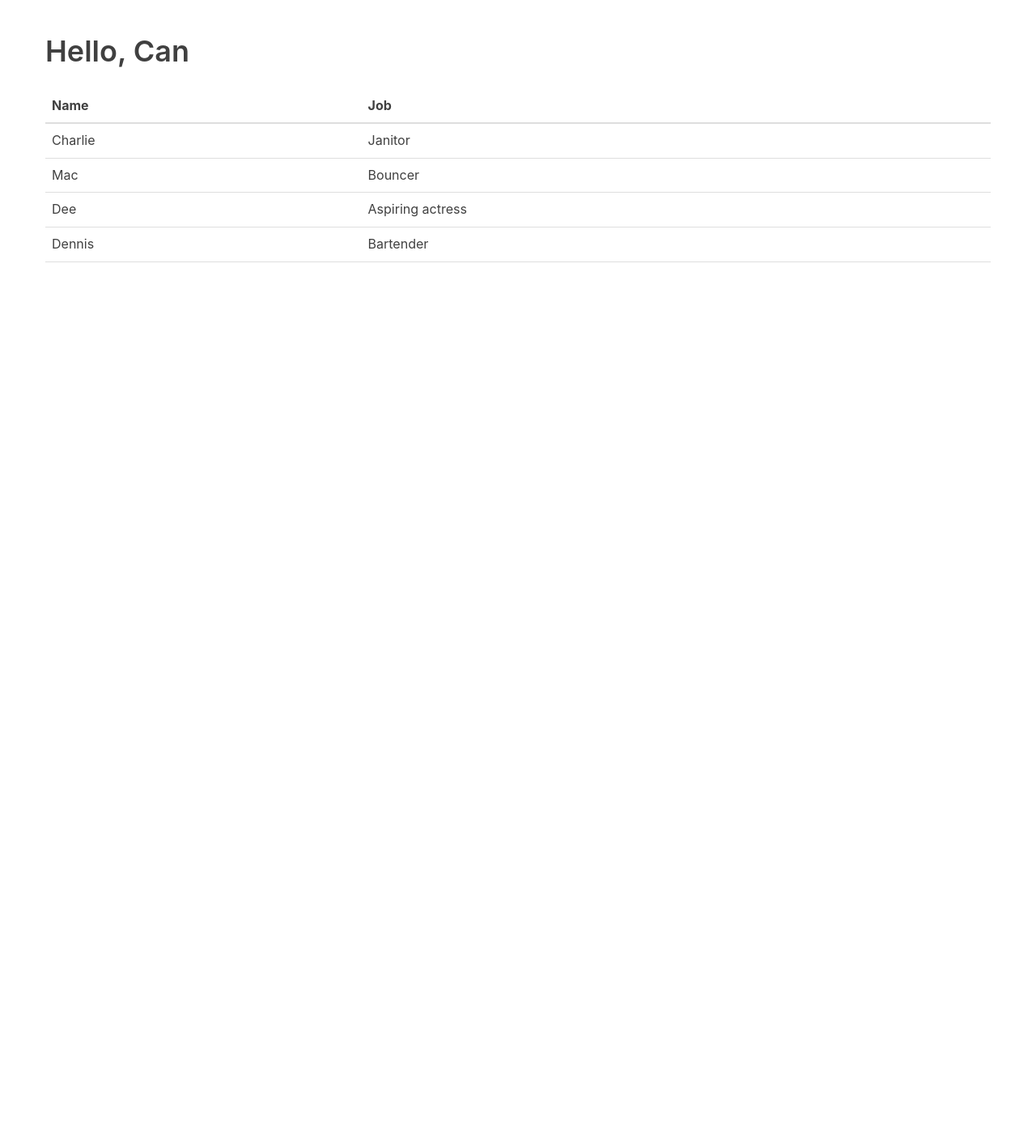
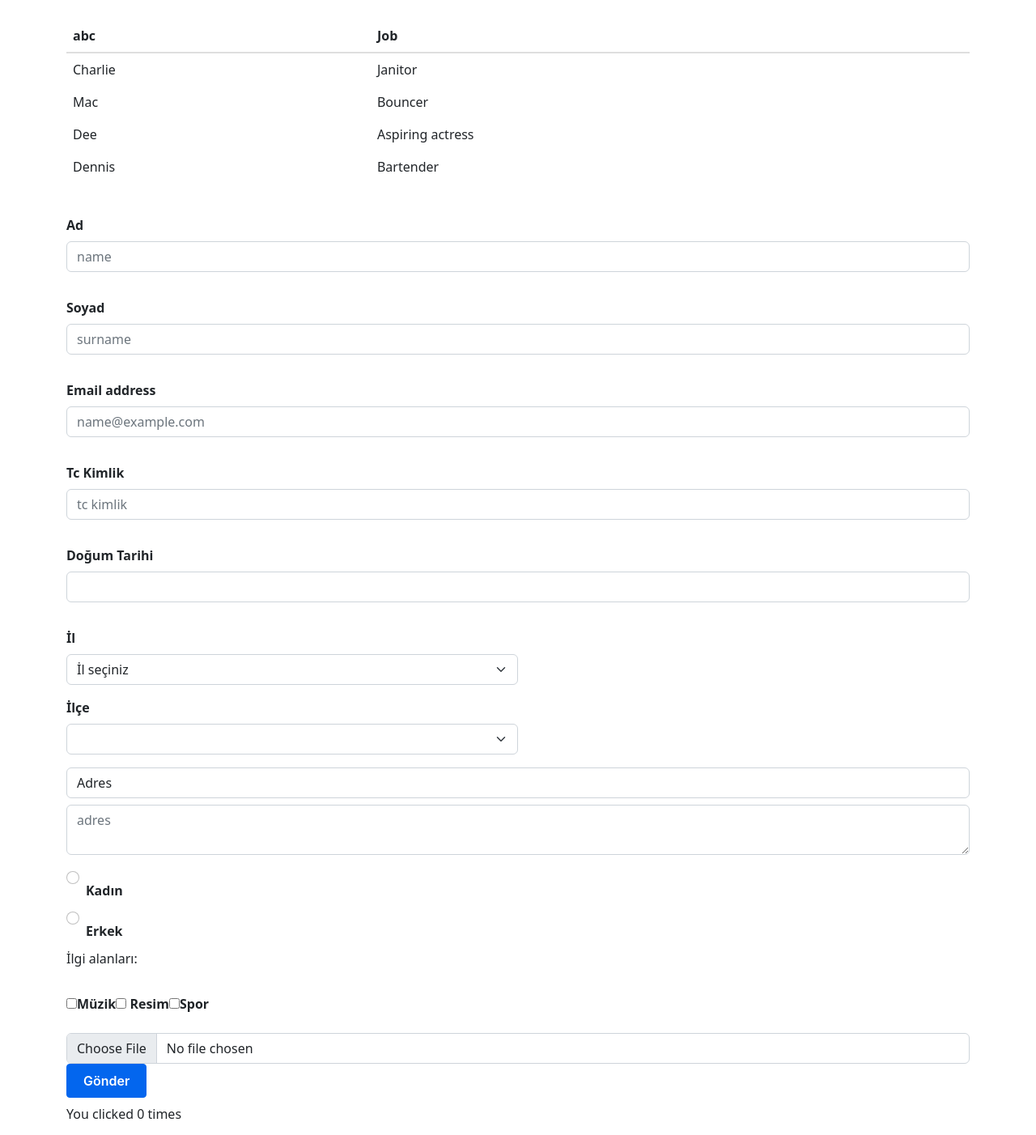
Before and after one commit to mehmetcandinc/LearnReact, a React (Create React App) app in the folder react-tutorial/: page / in a window 1280 px wide. Shown: the part 378-1780 px from the top of the page at 81% size. Before the commit the page ends 800 px from the top, so only its background shows below. Built offline with nearby package versions, Linux system fonts and the light colour scheme.

Commit message:
added popper.jss+bootstrap  ++form.js

```diff
--- a/react-tutorial/package.json
+++ b/react-tutorial/package.json
@@ -3,9 +3,13 @@
   "version": "0.1.0",
   "private": true,
   "dependencies": {
+    "@popperjs/core": "^2.11.6",
     "@testing-library/jest-dom": "^5.16.5",
     "@testing-library/react": "^13.3.0",
     "@testing-library/user-event": "^13.5.0",
+    "bootstrap": "^5.2.0",
+    "jquery": "^3.6.1",
+    "popper.js": "^1.16.1",
     "react": "^18.2.0",
     "react-dom": "^18.2.0",
     "react-scripts": "5.0.1",
--- a/react-tutorial/src/App.js
+++ b/react-tutorial/src/App.js
@@ -2,6 +2,8 @@ import React, { Component } from "react";
 import { heading, heading2, heading3 } from "./someExample";
 import Table from "./Table";
 import { TableHeader, TableBody } from "./simpleComponents";
+import Form from "./form";
+import Example from "./ex";
 
 class App extends Component {
   render() {
@@ -9,12 +11,13 @@ class App extends Component {
       <div className="container">
         <Table />
         {heading}
-        {heading2}
         {heading3}
         <table>
-          <TableHeader />
+          <TableHeader header="abc" />
           <TableBody />
         </table>
+        <Form/>
+        <Example/>
       </div>
     );
   }
--- /dev/null
+++ b/react-tutorial/src/ex.js
@@ -0,0 +1,17 @@
+import React, { useState } from 'react';
+
+function Example() {
+  // Declare a new state variable, which we'll call "count"
+  const [count, setCount] = useState(0);
+
+  return (
+    <div>
+      <p>You clicked {count} times</p>
+      <button onClick={() => setCount(count + 1)}>
+        Click me
+      </button>
+    </div>
+  );
+}
+
+export default Example
--- /dev/null
+++ b/react-tutorial/src/form.js
@@ -0,0 +1,148 @@
+import React from "react";
+import "@popperjs/core"
+import "bootstrap"
+import 'bootstrap/dist/css/bootstrap.min.css';
+const Form = () => {
+  return (
+    <form>
+      <div className="mb-3">
+        <label htmlFor="ad" className="form-label">
+          Ad
+        </label>
+        <input
+          type="text"
+          className="form-control"
+          id="ad"
+          name="ad"
+          placeholder="name"
+        />
+      </div>
+      <div className="mb-3">
+        <label htmlFor="soyad" className="form-label">
+          Soyad
+        </label>
+        <input
+          type="text"
+          className="form-control"
+          id="soyad"
+          name="soyad"
+          placeholder="surname"
+        />
+      </div>
+      <div className="mb-3">
+        <label htmlFor="email" className="form-label">
+          Email address
+        </label>
+        <input
+          type="email"
+          className="form-control"
+          id="email"
+          name="email"
+          placeholder="name@example.com"
+        />
+      </div>
+      <div className="mb-3">
+        <label htmlFor="tc kimlik" className="form-label">
+          Tc Kimlik
+        </label>
+        <input
+          type="text"
+          className="form-control"
+          id="tckimlik"
+          name="tckimlik"
+          maxLength="11"
+          placeholder="tc kimlik"
+        />
+      </div>
+
+      <div className="mb-3">
+        <label htmlFor="dogum" className="form-label">
+          Doğum Tarihi
+        </label>
+        <input type="text" className="form-control" id="dogum" name="dogum" />
+      </div>
+
+      <div className="col-md-6">
+        <label className="form-label">İl</label>
+        <select id="il" className="form-select form-control" name="il">
+          <option defaultValue>İl seçiniz</option>
+          <option value="34">İstanbul</option>
+          <option value="09">Aydın</option>
+          <option value="41">Kocaeli</option>
+        </select>
+      </div>
+      <div className="col-md-6">
+        <label htmlFor="ilce" className="form-label">
+          İlçe
+        </label>
+        <select
+          id="ilce"
+          name="ilce"
+          className="form-select form-control"
+          aria-label="Default select example"
+        ></select>
+      </div>
+
+      <div className="mb-3">
+        <label htmlFor="adres" className="form-control">
+          Adres
+        </label>
+        <textarea
+
+          type="adres"
+          className="form-control"
+          id="adres"
+          name="adres"
+          placeholder="adres"
+          >
+          </textarea>
+      </div>
+
+      <div className="form-check">
+        <input
+          className="form-check-input"
+          type="radio"
+          name="cinsiyet"
+          id="flexRadioDefault1"
+          value="kadin"
+        />
+        <label className="form-check-label" htmlFor="flexRadioDefault1">
+          {" "}
+          Kadın{" "}
+        </label>
+      </div>
+
+      <div className="form-check">
+        <input
+          className="form-check-input"
+          type="radio"
+          name="cinsiyet"
+          id="flexRadioDefault2"
+          value="erkek"
+        />
+        <label className="form-check-label" htmlFor="flexRadioDefault2">
+          {" "}
+          Erkek{" "}
+        </label>
+      </div>
+      <p>İlgi alanları:</p>
+      <label htmlFor="c1">
+        <input type="checkbox" name="alan" value="Müzik" id="c1" />
+        Müzik
+      </label>
+      <label htmlFor="c2">
+        <input type="checkbox" name="alan" value="resim" id="c2" /> Resim
+      </label>
+      <label htmlFor="c3">
+        <input type="checkbox" name="alan" value="Spor" id="c3" />
+        Spor
+      </label>
+      <p></p>
+
+      <input className="form-control" type="file" id="formFile" name="dosya" />
+      <button type="submit">Gönder</button>
+    </form>
+  );
+};
+
+export default Form;
--- a/react-tutorial/src/index.js
+++ b/react-tutorial/src/index.js
@@ -1,7 +1,13 @@
-import React, { Component } from "react";
-import ReactDOM from "react-dom";
+import React from "react";
+// import ReactDOM from "react-dom";
+import { createRoot } from 'react-dom/client';
 import "./index.css";
 import App from "./App";
 import "./someExample";
 
-ReactDOM.render(<App />, document.getElementById("root"));
+
+const container = document.getElementById('root');
+const root = createRoot(container); // createRoot(container!) if you use TypeScript
+// ReactDOM.render(<App />, document.getElementById("root"));
+
+root.render(<App />);
--- a/react-tutorial/src/simpleComponents.js
+++ b/react-tutorial/src/simpleComponents.js
@@ -1,10 +1,11 @@
 import React from "react";
 
-const TableHeader = () => {
+const TableHeader = (props) => {
+
   return (
     <thead>
       <tr>
-        <th>Name</th>
+        <th>{props.header}</th>
         <th>Job</th>
       </tr>
     </thead>
```
Also changed, not shown: 1 other file (tests, documents, lock files or other folders).
